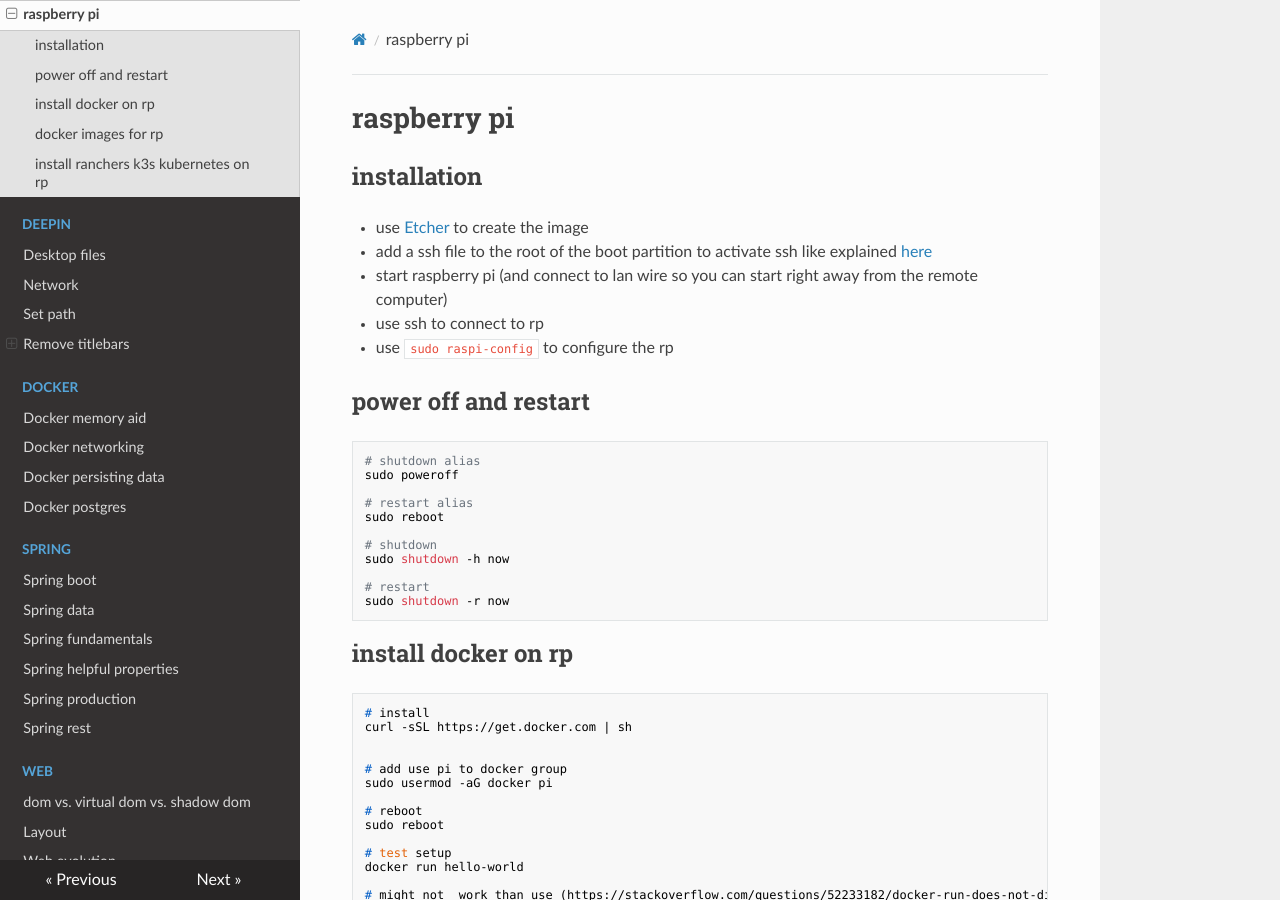
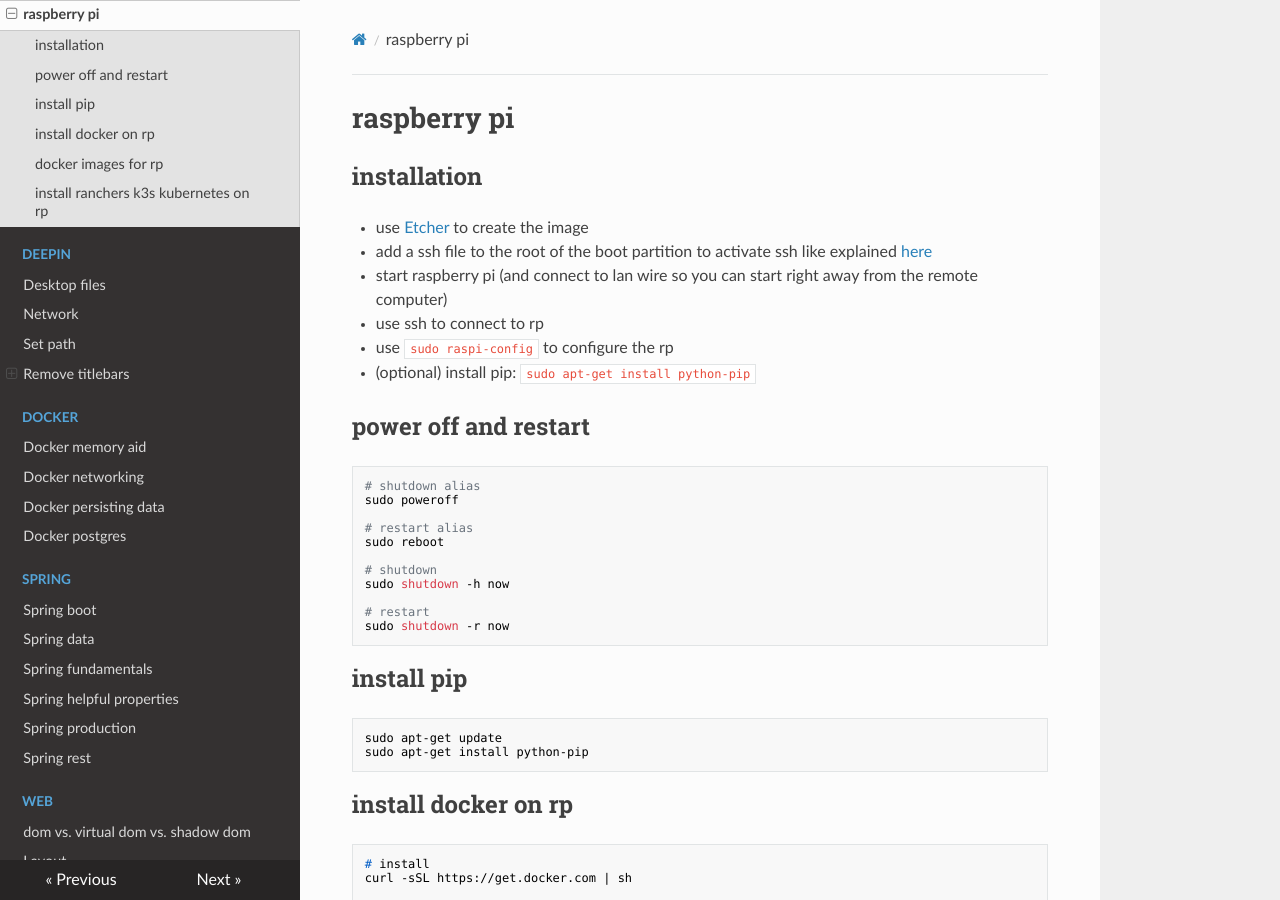
Before and after one commit to organicaudio/useful-code-snippets2, an MkDocs documentation site: the page built from docs/raspberry.md, in a window 1280 px wide and 900 px high. Built offline with MkDocs 1.6.1, drawn with Linux system fonts in a browser that asks for light colours; nearby versions of some CDN libraries.

Commit message:
info on installing pip

````diff
--- a/docs/raspberry.md
+++ b/docs/raspberry.md
@@ -8,6 +8,7 @@
 - start raspberry pi (and connect to lan wire so you can start right away from the remote computer)
 - use ssh to connect to rp
 - use `sudo raspi-config` to configure the rp
+- (optional) install pip: `sudo apt-get install python-pip`
 
 ## power off and restart
 
@@ -23,6 +24,13 @@ sudo shutdown -h now
 
 # restart
 sudo shutdown -r now
+```
+
+## install pip
+
+```shell
+sudo apt-get update
+sudo apt-get install python-pip
 ```
 
 ## install docker on rp
````
